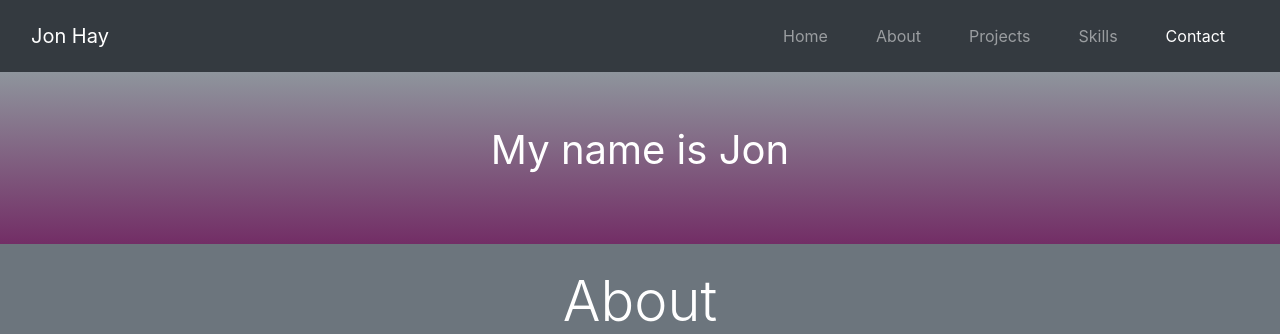
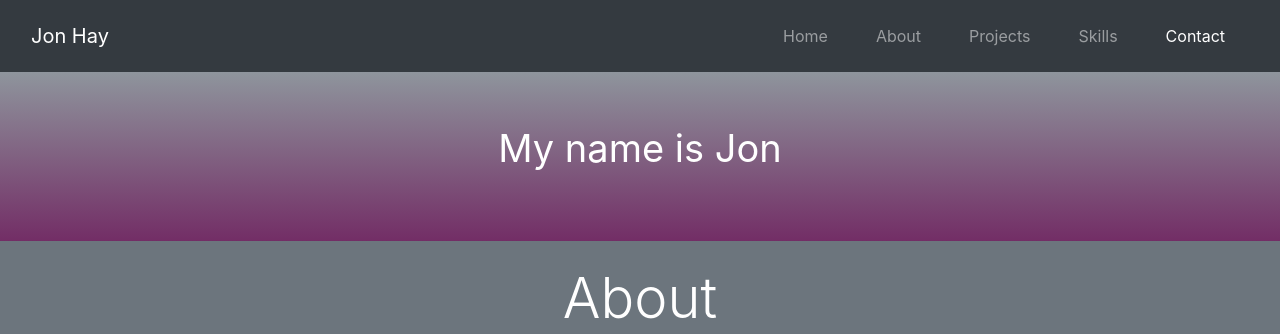
Before and after one commit to jonhayjr/jonhayjr.github.io, a plain HTML site: page index.html in a window 1280 px wide. Shown: the top 334 px of the page. Drawn offline with nearby package versions, Linux system fonts and the light colour scheme.

Commit message:
Updated header text size for 768px screen size

```diff
--- a/css/styles.css
+++ b/css/styles.css
@@ -214,6 +214,11 @@ a > svg:hover {
     Media Queries
 ==================================== */
 @media (min-width: 768px) {
+/*Header*/
+.header-text {
+    font-size: 38px;
+}
+
 /*Projects*/
     .card {
         transform: none;
```
